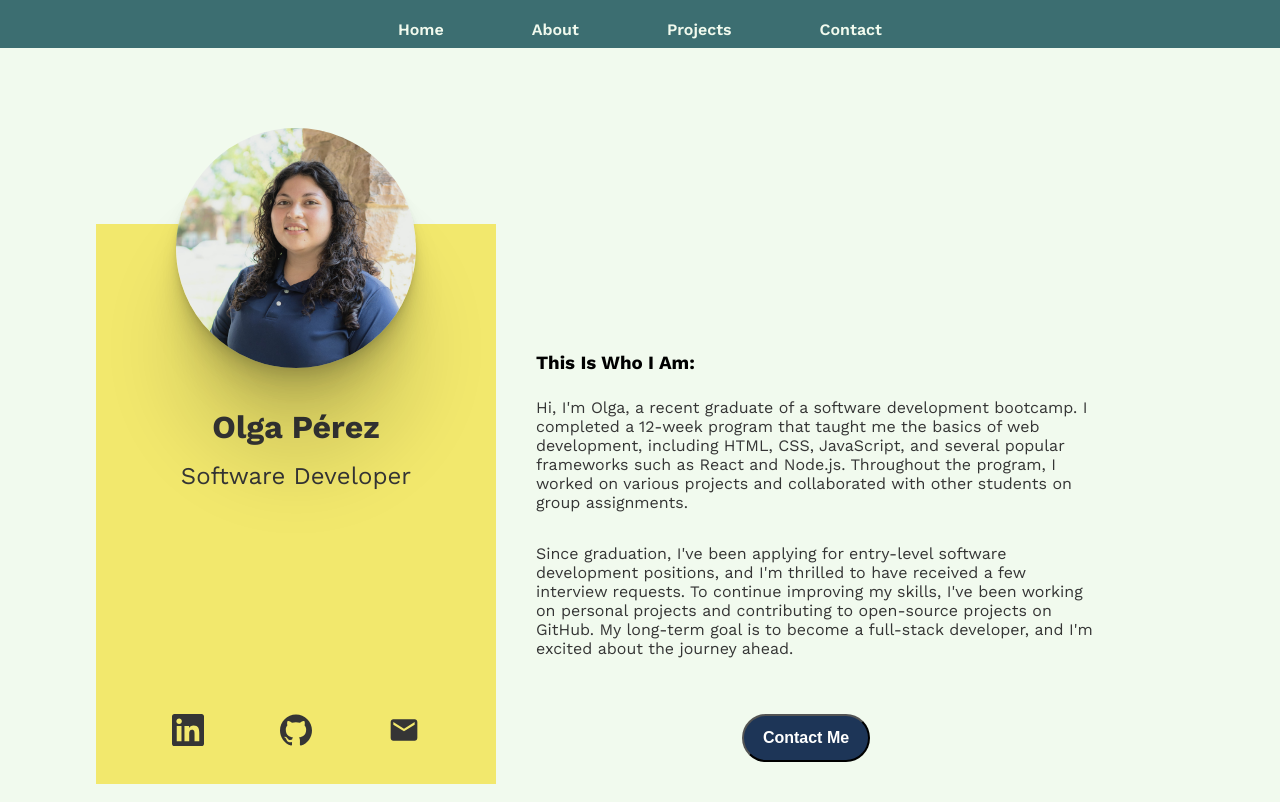
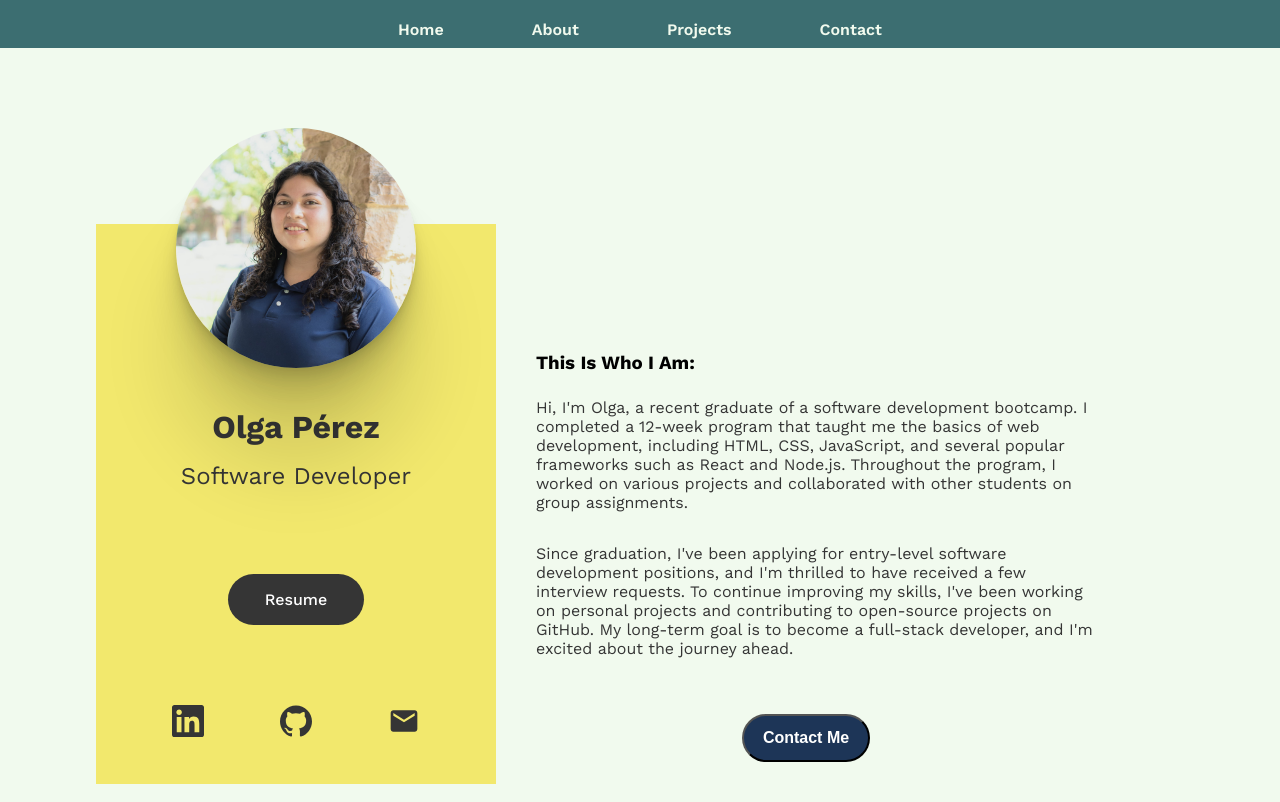
Before and after one commit to orpd0523/portfolio, a React (Create React App) app: page /about in a window 1280 px wide. Built offline with nearby package versions, Linux system fonts and the light colour scheme.

Commit message:
added resume link to about section

```diff
--- a/src/pages/AboutPage/AboutPage.js
+++ b/src/pages/AboutPage/AboutPage.js
@@ -17,6 +17,9 @@ function AboutPage() {
           <h1 className="about__title">Olga Pérez</h1>
           <h2 className="about__title2">Software Developer</h2>
 
+          <div className="about__rcontainer">
+            <a href="https://drive.google.com/file/d/1ytP4prw1zVdIuJUd2gnMc1ssJTOZCwWm/view?usp=sharing" alt="resume" className="about__resume">Resume</a>
+          </div>
 
           <div className="about__boxicon">
         <div className="about__box">
--- a/src/pages/AboutPage/AboutPage.scss
+++ b/src/pages/AboutPage/AboutPage.scss
@@ -60,6 +60,10 @@
     display: none;
     visibility: hidden;
   }
+  &__rcontainer{
+    display: none;
+    visibility: hidden;
+  }
   @media screen and (min-width: 768px) {
     padding-inline: 2rem;
     &__paragraph{
@@ -78,7 +82,6 @@
     &__about{
     margin-inline: auto;
     }
-
     &__container{
         flex-direction: row;
     }
@@ -129,13 +132,32 @@
       display: block;
       visibility: visible;
       display: flex;
-      margin-top: 14rem;
+      margin-top: 5rem;
       justify-content: space-evenly;
     }
-    &__box{
-      // display: flex;
-      // justify-content: center;
-      // width: 100%;
+    &__rcontainer{
+        display: block;
+        visibility: visible;
+        display: flex;
+        justify-content: center;
+    }
+    &__resume{
+      margin-top: 4rem;
+      text-decoration: none;
+      color: $white;
+      border-radius: 8rem;
+      padding: 1rem;
+      width: 8.5rem;
+      display: flex;
+      justify-content: center;
+      background-color: $char-black;
+      font-weight: 500;
+      &:active{
+        color: $palette-dark-blue;
+    }
+    &:hover{
+        background-color: $pink;
+      }
     }
   }
   @media screen and (min-width: 1100px) {
--- a/src/pages/ProjectsPage/ProjectsPage.scss
+++ b/src/pages/ProjectsPage/ProjectsPage.scss
@@ -51,11 +51,12 @@
   @media screen and (min-width: 768px) {
     &__box {
       width: 16rem;
+      margin-top: 4rem;
     }
     &__container {
       flex-direction: column;
       justify-content: space-evenly;
-      margin-top: 3rem;
+      margin-top: 2rem;
     }
   }
   @media screen and (min-width: 960px) {
```
